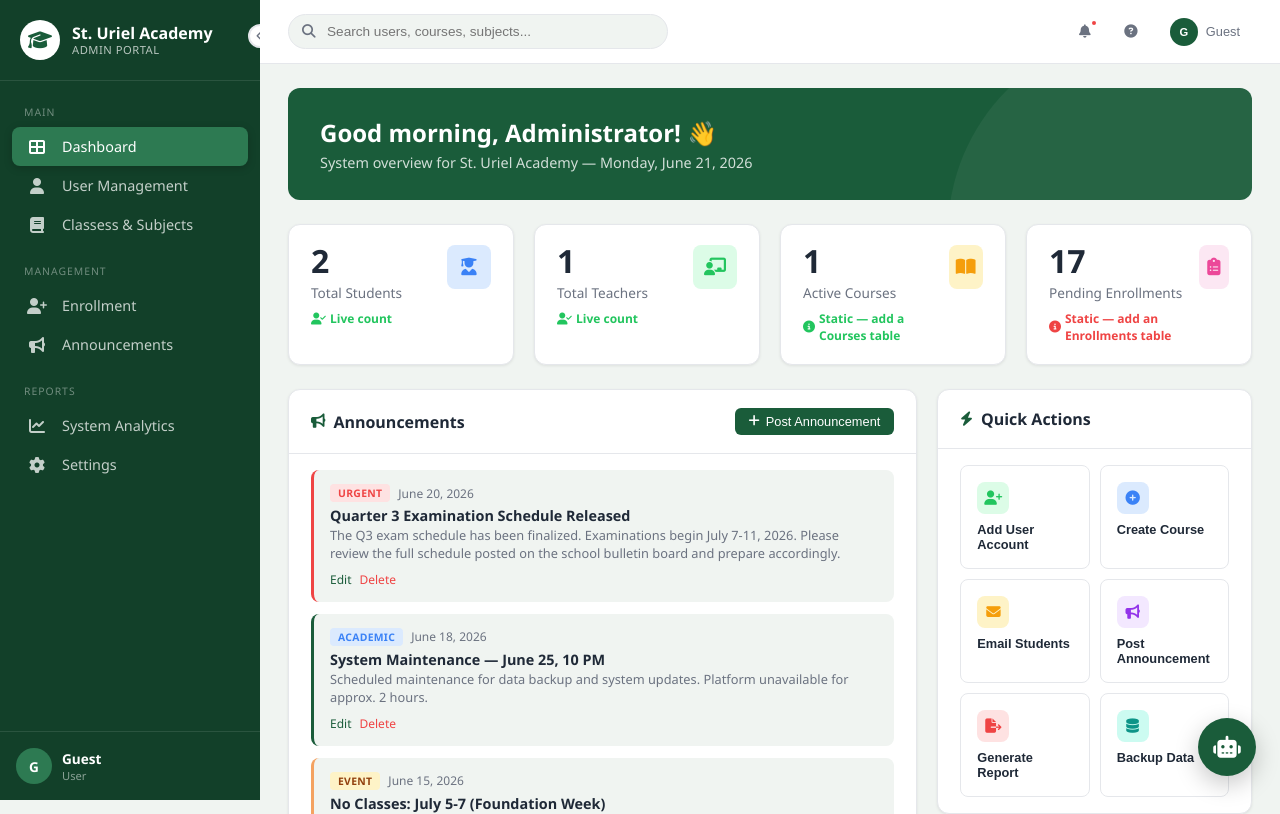
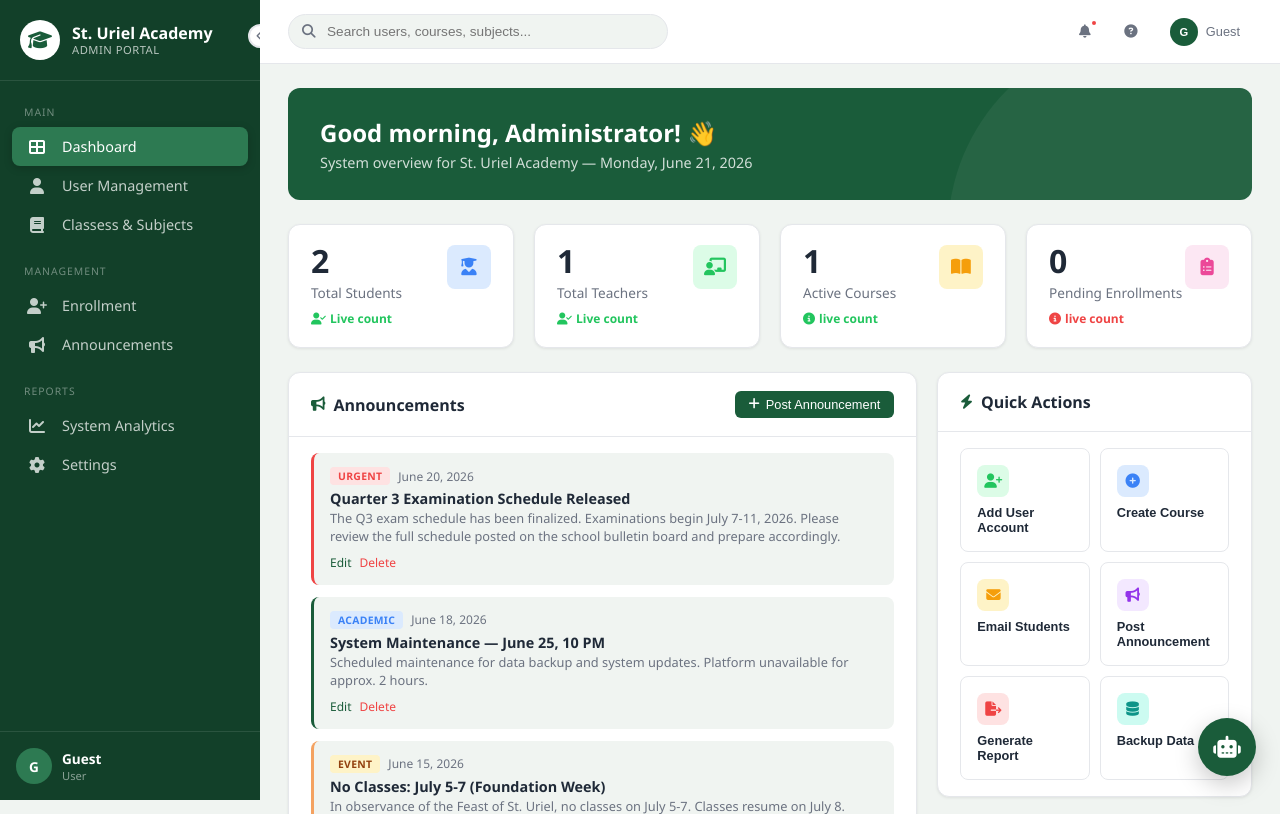
Before and after one commit to FRENZZzy1/SUA-IntelliLearn, a PHP site: page /public/admin/dashboard.php in a window 1280 px wide. Shown: the top 814 px of the page. Run offline with PHP 8.4, Linux system fonts and the light colour scheme; data comes from the database, SQL or seed files in the repository; tables that the repository leaves empty hold one stand-in row (values such as "Sample post").

Commit message:
fixed dashboard cards

```diff
--- a/public/admin/assests/api/dashboard_functions.php
+++ b/public/admin/assests/api/dashboard_functions.php
@@ -16,6 +16,11 @@ function get_total_students(mysqli $conn): int {
 
 function get_total_Class(mysqli $conn): int {
     $result = $conn->query("SELECT COUNT(*) AS cnt FROM classofferings");
+    return $result ? (int) $result->fetch_assoc()['cnt'] : 0;
+}
+
+function get_pending_enrollments(mysqli $conn): int {
+    $result = $conn->query("SELECT COUNT(*) AS cnt FROM enrollment_requests WHERE status = 'pending'");
     return $result ? (int) $result->fetch_assoc()['cnt'] : 0;
 }
 
--- a/public/admin/dashboard.php
+++ b/public/admin/dashboard.php
@@ -22,6 +22,7 @@ require_once 'assests/api/dashboard_functions.php';
 $totalStudents   = get_total_students($conn);
 $totalTeachers   = get_total_teachers($conn);
 $totalCourses    = get_total_Class($conn);
+$pendingEnrollments = get_pending_enrollments($conn);
 $totalUsersCount = get_total_users_count($conn);
 $recentUsers     = get_recent_users($conn, 4);
 
@@ -97,7 +98,7 @@ $recentUsers     = get_recent_users($conn, 4);
                         <p>Active Courses</p>
                         <div class="stat-trend up">
                             <i class="fas fa-info-circle"></i>
-                            <span>Static — add a Courses table</span>
+                            <span>live count</span>
                         </div>
                     </div>
                     <div class="stat-icon courses">
@@ -106,11 +107,11 @@ $recentUsers     = get_recent_users($conn, 4);
                 </div>
                 <div class="stat-card">
                     <div class="stat-info">
-                        <h3>17</h3>
+                        <h3><?php echo number_format($pendingEnrollments); ?></h3>
                         <p>Pending Enrollments</p>
                         <div class="stat-trend down">
                             <i class="fas fa-info-circle"></i>
-                            <span>Static — add an Enrollments table</span>
+                            <span>live count</span>
                         </div>
                     </div>
                     <div class="stat-icon enroll">
```
